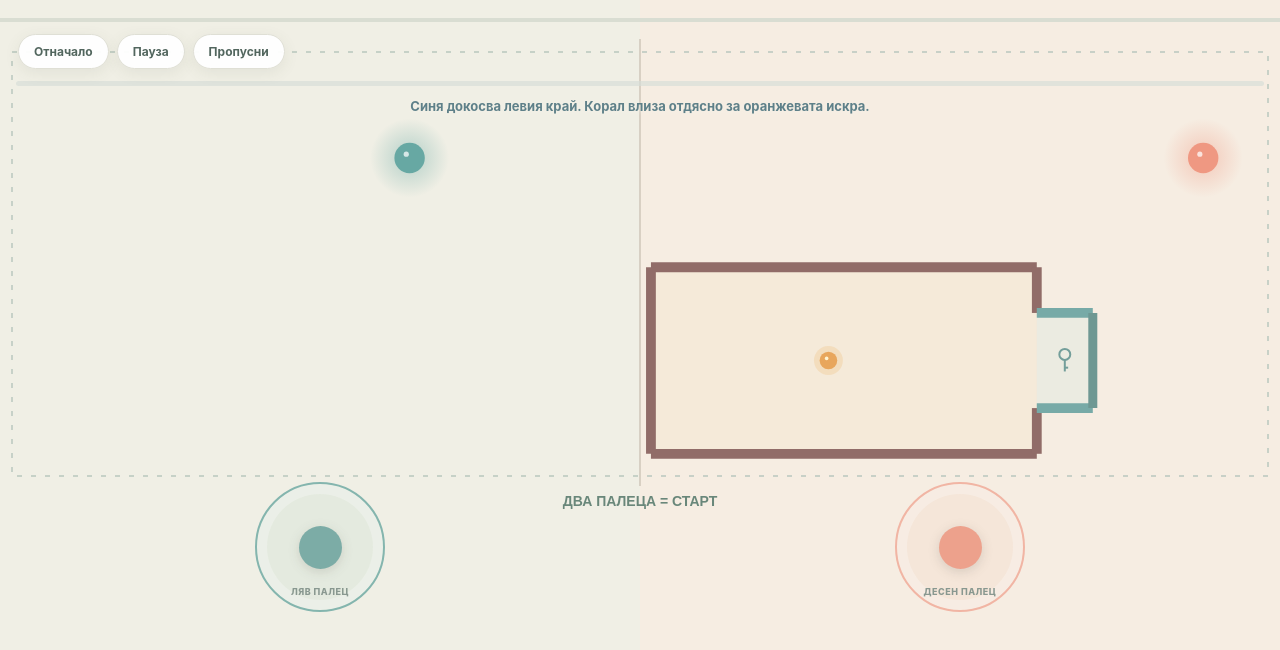
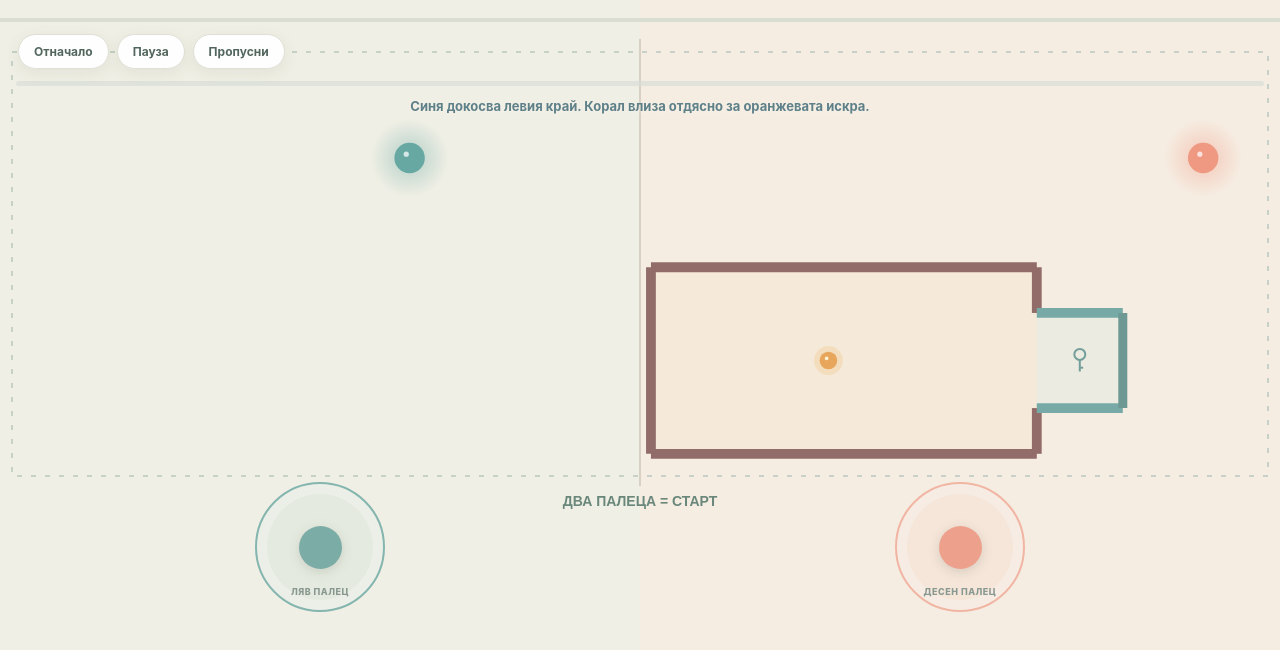
Before and after one commit to LoraPopova/shah-za-dvama, a plain HTML site: page dve-polovini/den-20-chamber-plate-v3/index.html in a window 1280 px wide. Shown: the part 76-726 px from the top of the page. Drawn offline with Linux system fonts and the light colour scheme.

Commit message:
SK01 v3 closer sketch proportions: visibly attached narrower-than-room turquoise panel

```diff
--- a/dve-polovini/den-20-chamber-plate-v3/index.html
+++ b/dve-polovini/den-20-chamber-plate-v3/index.html
@@ -81,7 +81,7 @@ function layout(){
  const r=radius(),half=clamp(playH()*.22,36,102);
  const left=W*.5+r*.72;
  const right=clamp(W*.81,left+r*6.8,W-r*5);
- const panelWidth=clamp(W*.07,r*2.4,56);
+ const panelWidth=clamp(W*.095,r*2.4,86);
  const gate=right+panelWidth;
  const doorHalf=clamp(half*.51,r*1.85,half-r*.58);
  const blueX=W*.5-r,blueRange=r*1.65;
```
